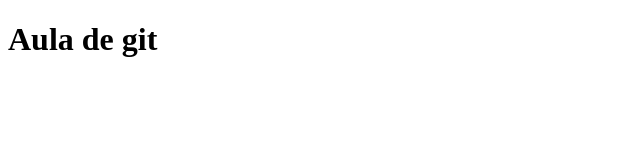
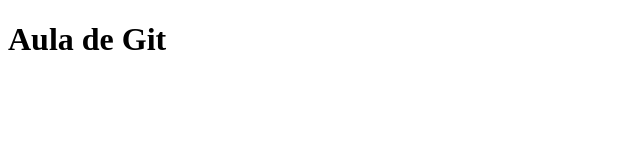
Before and after one commit to vtdasul1/aula_de_git, a plain HTML site: page index.html in a window 1280 px wide. Shown: the full height of the page, 0-640 px from the left. Drawn offline with Linux system fonts and the light colour scheme.

```diff
--- a/index.html
+++ b/index.html
@@ -7,6 +7,6 @@
     <title>Aula 1</title>
 </head>
 <body>
-    <h1>Aula de git</h1>
+    <h1>Aula de Git</h1>
 </body>
 </html>
```
